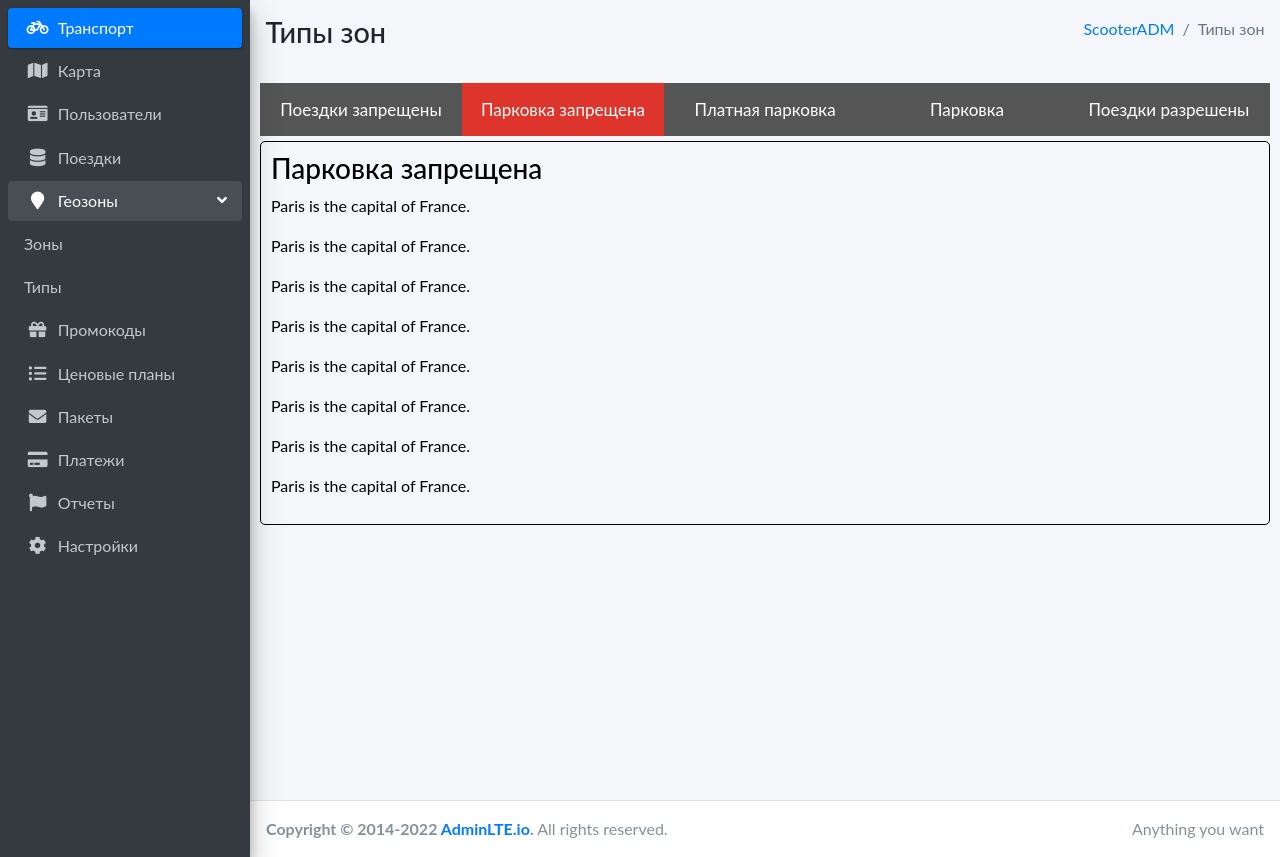
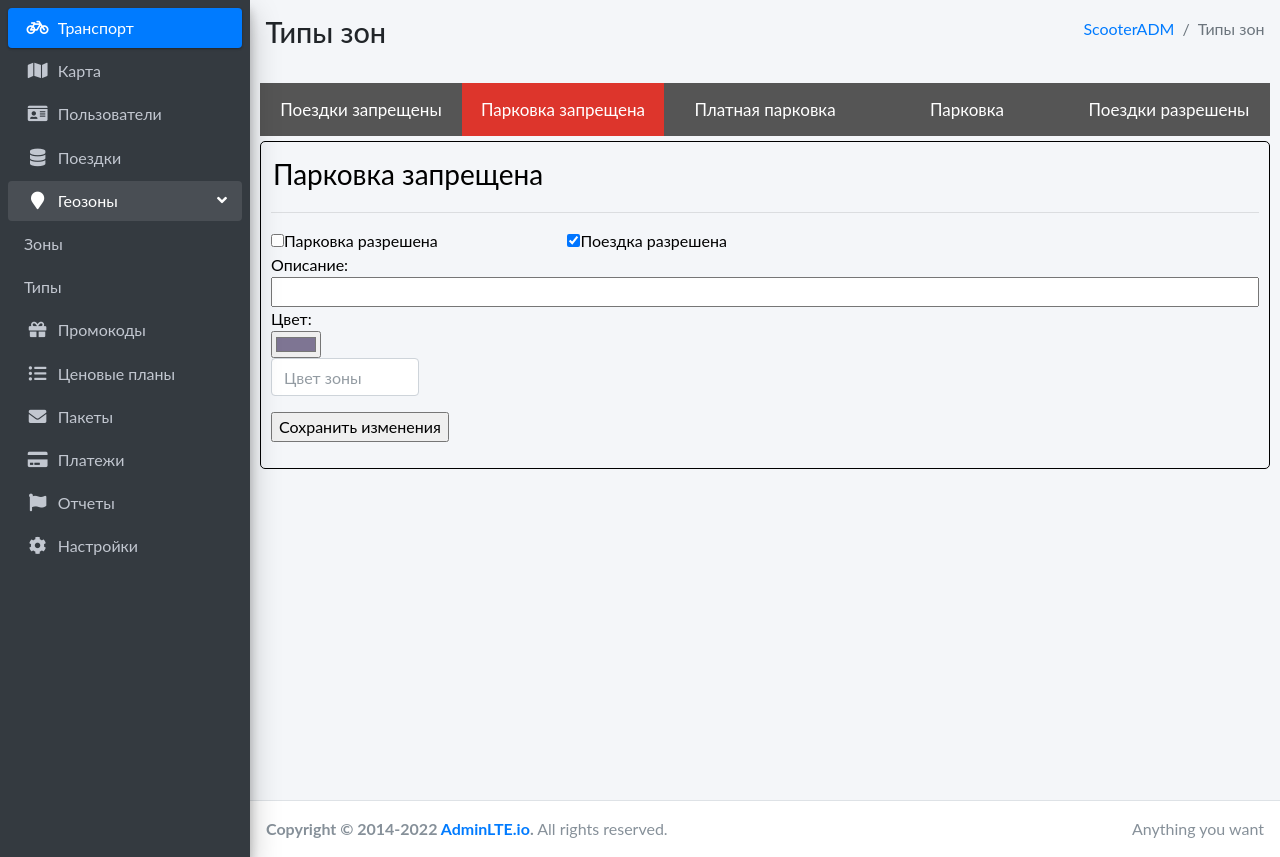
Before and after one commit to bloodyru/ScootersAdminPanel, a Django app: page /typeofzone.html in a window 1280 px wide, after a click that opens the changed part. Shown: the part 57-914 px from the top of the page. Run offline with Django 3.2, Linux system fonts and the light colour scheme; data comes from the database, SQL or seed files in the repository; both versions use the stored data as it was after the commit; some libraries are stand-ins or nearby versions.

Commit message:
во всех типах зон кроме первой не работет изменение цвета

```diff
--- a/djangoProject/scooters/adm/views.py
+++ b/djangoProject/scooters/adm/views.py
@@ -150,7 +150,9 @@ def typeofzone(request):
     for i in massiv1: # присваиваем i поочереди каждое значение массива
         massiv[i[0]] = i # добавляем в словарь ключ с нулевым значением i и присваиваем ему всю i
         lengthMassiv=lengthMassiv+1 # увеличиваем переменную на 1
+    # massiv = serializers.serialize("json", massiv1)
     massiv = json.dumps(massiv) # говорим что словарь теперь json
+    # typezone = TypeOfZone.objects.all().values('TypeZone')
     typezone = TypeOfZone.objects.all()
     form = TypeOfZoneForm(request.POST, initial={'TypeZone': typezone[0]})
     return render(request, 'adm/typeofzone.html', {'name': name, 'typezone': typezone, 'datacolor':datacolor,
--- a/djangoProject/scooters/templates/adm/typeofzone.html
+++ b/djangoProject/scooters/templates/adm/typeofzone.html
@@ -64,14 +64,14 @@ body {font-family: "Lato", sans-serif;}
         <form name="ZoneredactorForm" method="post">
           {% csrf_token %}
           <div style="float: left width: 100%;">
-            <input id="TypeZone" type="text" name="TypeZone" readonly  value="{{typezone.0}}" style="border: none;font-size: 21pt;background-color:#f4f6f9">
+            <input id="{{typezone.0}}" type="text" name="TypeZone" readonly  value="{{typezone.0}}" style="border: none;font-size: 21pt;background-color:#f4f6f9">
           <hr />
           </div>
           <div style="float: left; width: 30%;">
-            <p>{{form.CanYouParkingOnThisArea}} Парковка разрешена</p>
+            <input type="checkbox" id="CanYouParkingOnThisArea{{typezone.0}}" name="CanYouParkingOnThisArea">Парковка разрешена
           </div>
           <div style="float: left; width: 70%;">
-            <p> {{form.CanYouScooterOnThisArea}} Поездка разрешена</p>
+            <input type="checkbox" id="CanYouScooterOnThisArea{{typezone.0}}" name="CanYouScooterOnThisArea">Поездка разрешена
           </div>
 
           <div>
@@ -88,49 +88,141 @@ body {font-family: "Lato", sans-serif;}
   </div>
 
   <div id="{{typezone.1}}" class="tabcontent">
-    <h3>{{typezone.1}}</h3>
-    <p>Paris is the capital of France.</p>
-    <p>Paris is the capital of France.</p>
-    <p>Paris is the capital of France.</p>
-    <p>Paris is the capital of France.</p>
-    <p>Paris is the capital of France.</p>
-    <p>Paris is the capital of France.</p>
-    <p>Paris is the capital of France.</p>
-    <p>Paris is the capital of France.</p>
+      <div>
+        <form name="ZoneredactorForm" method="post">
+          {% csrf_token %}
+          <div style="float: left width: 100%;">
+            <input id="{{typezone.1}}" type="text" name="TypeZone" readonly  value="{{typezone.1}}" style="border: none;font-size: 21pt;background-color:#f4f6f9">
+          <hr />
+          </div>
+          <div style="float: left; width: 30%;">
+            <input type="checkbox" id="CanYouParkingOnThisArea{{typezone.1}}" name="CanYouParkingOnThisArea">Парковка разрешена
+          </div>
+          <div style="float: left; width: 70%;">
+            <input type="checkbox" id="CanYouScooterOnThisArea{{typezone.1}}" name="CanYouScooterOnThisArea">Поездка разрешена
+          </div>
 
+          <div>
+            Описание:<br>
+            <input type="text" style=" width: 100%;">
+          </div>
+          Цвет:
+          <p><input id="id_hex_color" maxlength="7" name="hex_color" type="color" value="#7E7593" >{{form.ColorZone}}</p>
 
+          <p><input type="submit" value="Сохранить изменения"></p>
+            <span>{{error}}</span>
+        </form>
+      </div>
   </div>
 
   <div id="{{typezone.2}}" class="tabcontent">
-    <h3>{{typezone.2}}</h3>
-    <p>Tokyo is the capital of Japan.</p>
+      <div>
+        <form name="ZoneredactorForm" method="post">
+          {% csrf_token %}
+          <div style="float: left width: 100%;">
+            <input id="{{typezone.2}}" type="text" name="TypeZone" readonly  value="{{typezone.2}}" style="border: none;font-size: 21pt;background-color:#f4f6f9">
+          <hr />
+          </div>
+          <div style="float: left; width: 30%;">
+            <input type="checkbox" id="CanYouParkingOnThisArea{{typezone.2}}" name="CanYouParkingOnThisArea">Парковка разрешена
+          </div>
+          <div style="float: left; width: 70%;">
+            <input type="checkbox" id="CanYouScooterOnThisArea{{typezone.2}}" name="CanYouScooterOnThisArea">Поездка разрешена
+          </div>
+
+          <div>
+            Описание:<br>
+            <input type="text" style=" width: 100%;">
+          </div>
+          Цвет:
+          <p><input id="id_hex_color" maxlength="7" name="hex_color" type="color" value="#7E7593" >{{form.ColorZone}}</p>
+
+          <p><input type="submit" value="Сохранить изменения"></p>
+            <span>{{error}}</span>
+        </form>
+      </div>
   </div>
 
   <div id="{{typezone.3}}" class="tabcontent">
-    <h3>{{typezone.3}}</h3>
-    <p>Oslo is the capital of Norway.</p>
+      <div>
+        <form name="ZoneredactorForm" method="post">
+          {% csrf_token %}
+          <div style="float: left width: 100%;">
+            <input id="{{typezone.3}}" type="text" name="TypeZone" readonly  value="{{typezone.3}}" style="border: none;font-size: 21pt;background-color:#f4f6f9">
+          <hr />
+          </div>
+          <div style="float: left; width: 30%;">
+            <input type="checkbox" id="CanYouParkingOnThisArea{{typezone.3}}" name="CanYouParkingOnThisArea">Парковка разрешена
+          </div>
+          <div style="float: left; width: 70%;">
+            <input type="checkbox" id="CanYouScooterOnThisArea{{typezone.3}}" name="CanYouScooterOnThisArea">Поездка разрешена
           </div>
 
+          <div>
+            Описание:<br>
+            <input type="text" style=" width: 100%;">
+          </div>
+          Цвет:
+          <p><input id="id_hex_color" maxlength="7" name="hex_color" type="color" value="#7E7593" >{{form.ColorZone}}</p>
+
+          <p><input type="submit" value="Сохранить изменения"></p>
+            <span>{{error}}</span>
+        </form>
+      </div>
+  </div>
   <div id="{{typezone.4}}" class="tabcontent">
-    <h3>{{typezone.4}}</h3>
-    <p>Oslo1 is the capital of Norway.</p>
+      <div>
+        <form name="ZoneredactorForm" method="post">
+          {% csrf_token %}
+          <div style="float: left width: 100%;">
+            <input id="{{typezone.4}}" type="text" name="TypeZone" readonly  value="{{typezone.4}}" style="border: none;font-size: 21pt;background-color:#f4f6f9">
+          <hr />
+          </div>
+          <div style="float: left; width: 30%;">
+            <input type="checkbox" id="CanYouParkingOnThisArea{{typezone.4}}" name="CanYouParkingOnThisArea">Парковка разрешена
+          </div>
+          <div style="float: left; width: 70%;">
+            <input type="checkbox" id="CanYouScooterOnThisArea{{typezone.4}}" name="CanYouScooterOnThisArea">Поездка разрешена
           </div>
 
+          <div>
+            Описание:<br>
+            <input type="text" style=" width: 100%;">
+          </div>
+          Цвет:
+          <p><input id="id_hex_color" maxlength="7" name="hex_color" type="color" value="#7E7593" >{{form.ColorZone}}</p>
+
+          <p><input type="submit" value="Сохранить изменения"></p>
+            <span>{{error}}</span>
+        </form>
+      </div>
+  </div>
 </div>
 <script>
 window.addEventListener("load", startup, false);
 
+
 var massiv  = {{massiv|safe}}
-CanYouParkingOnThisArea = massiv['Поездки запрещены']
-
+namesTypeOfZone = Object.keys(massiv);
+console.log(namesTypeOfZone.length)
+for (i in namesTypeOfZone){
+  CanYouParkingOnThisArea = massiv[namesTypeOfZone[i]]
+<!--  console.log(namesTypeOfZone[i])-->
   if (CanYouParkingOnThisArea[1] ==true){
-CheckParking= document.getElementById('id_CanYouParkingOnThisArea')
+    console.log(namesTypeOfZone[i])
+    id = 'CanYouParkingOnThisArea'+namesTypeOfZone[i]
+    console.log(id)
+    CheckParking= document.getElementById(id)
     CheckParking.checked = "checked"
   }
   if (CanYouParkingOnThisArea[2] ==true){
-CheckScooter= document.getElementById('id_CanYouScooterOnThisArea')
+    id = 'CanYouScooterOnThisArea'+namesTypeOfZone[i]
+    CheckScooter= document.getElementById(id)
     CheckScooter.checked = "checked"
   }
+  i=i+1
+}
+
 
 function watchColorPicker(event) {
 document.getElementById('id_ColorZone').value=document.getElementById('id_hex_color').value
```
Also changed, not shown: djangoProject/scooters/db.sqlite3. Lines whose indentation alone changed are shown as unchanged.
